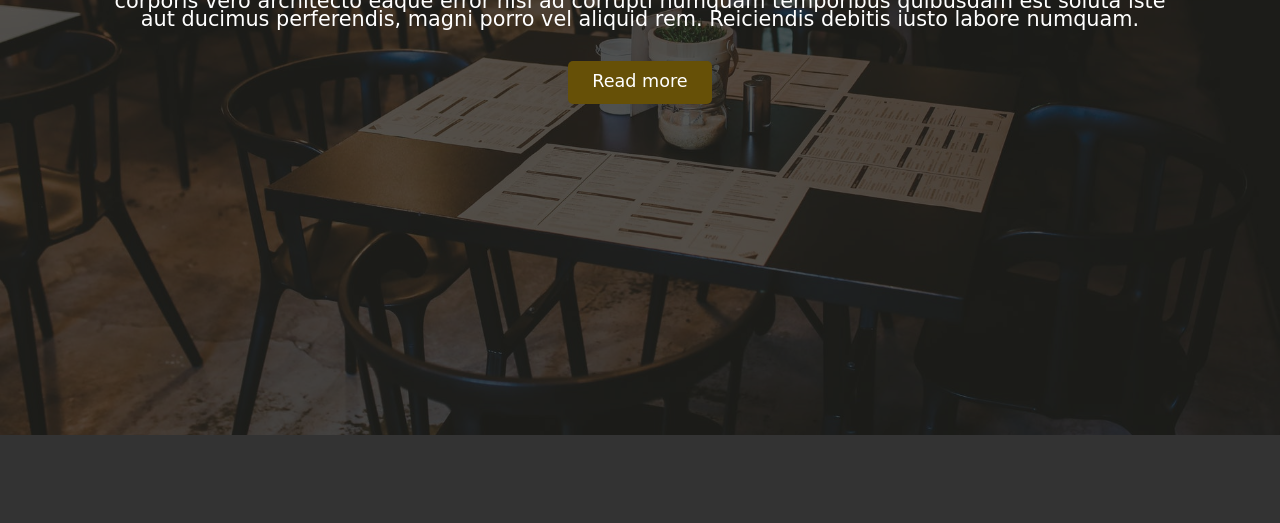
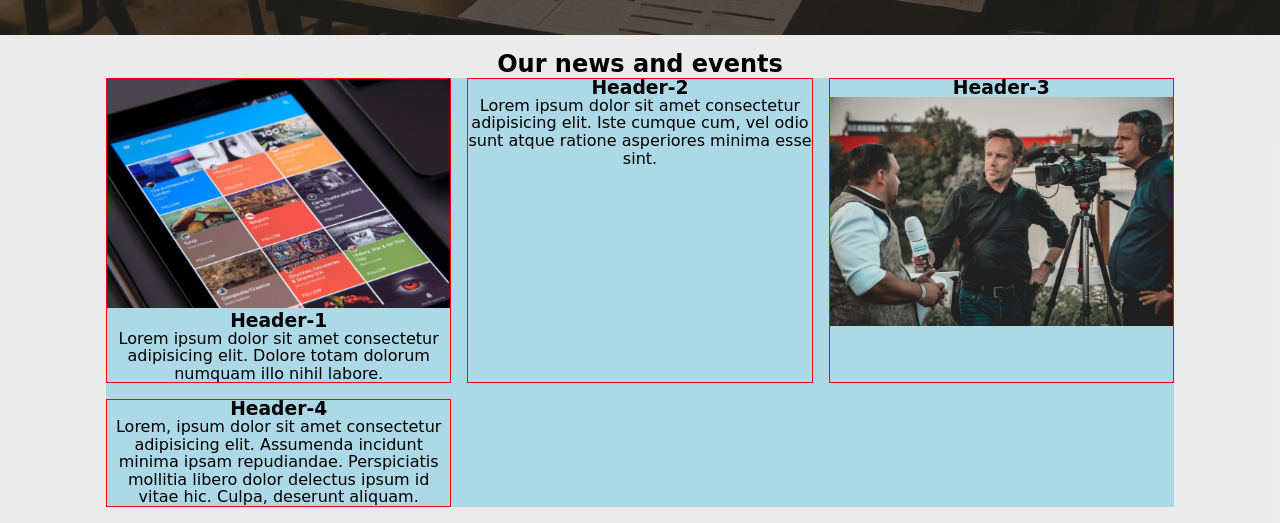
Before and after one commit to Julia-Julie/Pizza-Restaurant, a plain HTML site: page index.html in a window 1280 px wide. Shown: the part 365-888 px from the top of the page. Before the commit the page ends 800 px from the top, so only its background shows below. Drawn offline with Linux system fonts and the light colour scheme; a web font is replaced by a local one.

Commit message:
started designing a welcome page

```diff
--- a/css/style.css
+++ b/css/style.css
@@ -27,7 +27,7 @@ body {
 .container {
   max-width: 1100px;
   margin: auto;
-  padding: 1rem 1.5rem;
+  padding: 1rem ;
   text-align: center;
   /* overflow: hidden; */
 }
@@ -207,7 +207,7 @@ body {
 #showcase {
   position: relative;
   background: var(--overlay-color);
-  height: 100vh;
+  height: 50vh;
   color: #ffffff;
 }
 #showcase:before {
@@ -239,6 +239,38 @@ body {
 #showcase p {
   font-size: 1.3rem;
 }
+
+/* Section Events */
+#events{
+  background-color: var(--secondary-color);
+}
+
+.events-content{
+
+  background-color: lightblue;
+  display: grid;
+  grid-template-columns: repeat(3, 1fr);
+  grid-gap: 1rem;
+
+}
+
+.events-content .card{
+   border: 1px solid red;
+}
+
+.events-content img{
+  width: 100%;
+}
+
+
+
+
+
+
+
+
+
+
 
 /* Pizza Page */
 #navbar {
--- a/index.html
+++ b/index.html
@@ -3,6 +3,7 @@
   <head>
     <meta charset="UTF-8" />
     <meta name="viewport" content="width=device-width, initial-scale=1.0" />
+    <link rel="shortcut icon" type="image/x-icon" href="favicon.ico">
     <link
       href="https://fonts.googleapis.com/css2?family=Baloo+Bhaina+2&display=swap"
       rel="stylesheet"
@@ -39,12 +40,50 @@
         <p>
           Lorem ipsum dolor sit, amet consectetur adipisicing elit. Quas aliquam
           distinctio velit eligendi corporis vero architecto eaque error nisi ad
-          corrupti numquam temporibus quibusdam est soluta iste aut ducimus
-          perferendis, magni porro vel aliquid rem. Reiciendis debitis iusto
+          corrupti magni porro vel aliquid rem. Reiciendis debitis iusto
           labore numquam.
         </p>
         <a href="#" class="btn">Read more</a>
       </div>
     </header>
+
+    <!-- Section events -->
+    <section id="events">
+      <div class="container">
+        <h2 class="m-heading">Our news and events</h2>
+
+        <div class="events-content">
+
+          <div class="card">
+            <img src="./images/event-2.jpeg" alt="">
+            <div>
+              <h3>Header-1</h3>
+              <p>Lorem ipsum dolor sit amet consectetur adipisicing elit. Dolore totam dolorum numquam illo nihil labore.</p>
+            </div>
+          </div>
+
+          <div class="card">
+            <h3>Header-2</h3>
+            <p>Lorem ipsum dolor sit amet consectetur adipisicing elit. Iste cumque cum, vel odio sunt atque ratione asperiores minima esse sint.</p>
+          </div>
+
+          <div class="card">
+            <h3>Header-3</h3>
+            <img src="./images/event-3.jpeg" alt="">
+          </div>
+
+          <div class="card">
+            <h3>Header-4</h3>
+            <p>Lorem, ipsum dolor sit amet consectetur adipisicing elit. Assumenda incidunt minima ipsam repudiandae. Perspiciatis mollitia libero dolor delectus ipsum id vitae hic. Culpa, deserunt aliquam.</p>
+          </div>
+
+
+      </div>
+    </section>
+
+
+
+
+
   </body>
 </html>
```
Also changed, not shown: desserts.html (+1 -0 lines), pizza.html (+1 -0 lines), favicon.ico (added), images/event-1.jpeg (added), images/event-2.jpeg (added), images/event-3.jpeg (added), images/event-4.jpeg (added), images/event-5.jpeg (added), images/event-6.jpeg (added), images/event-7.jpeg (added), images/pexels-photo-874500.jpeg (added).
